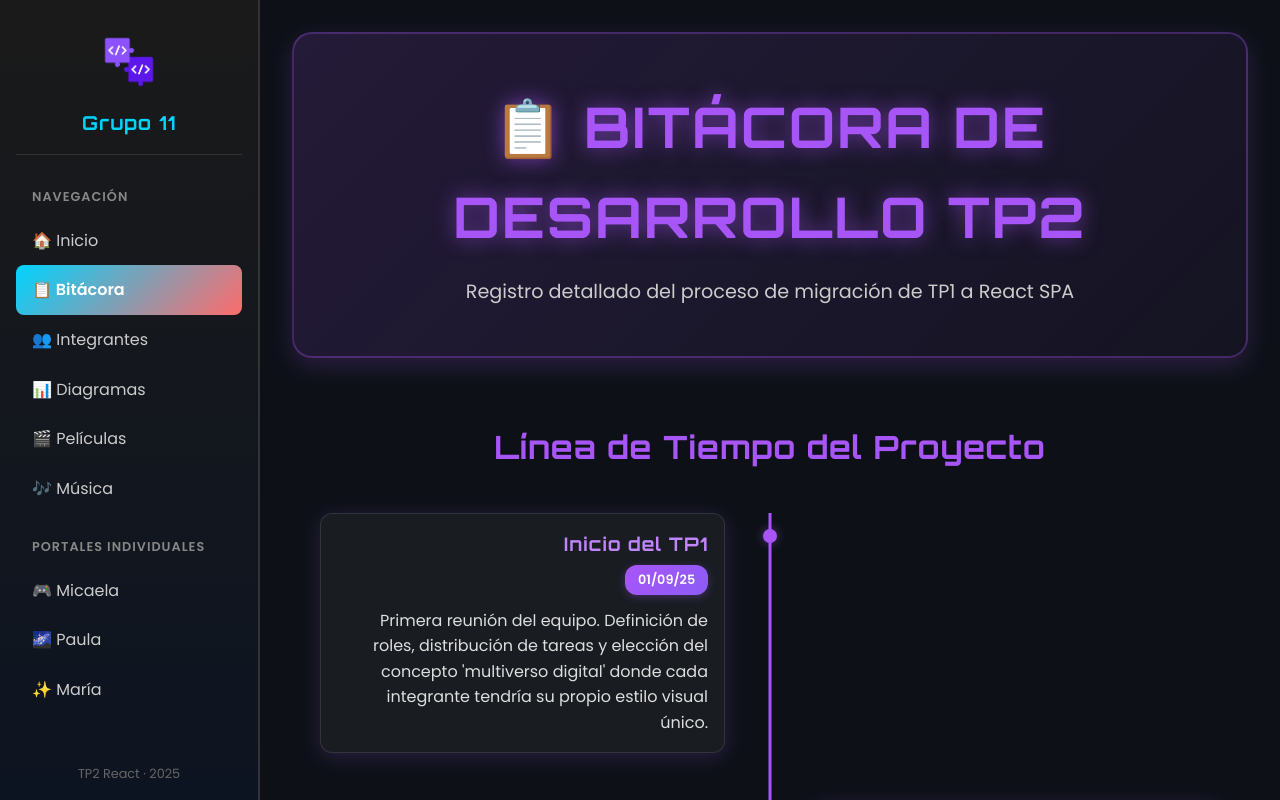
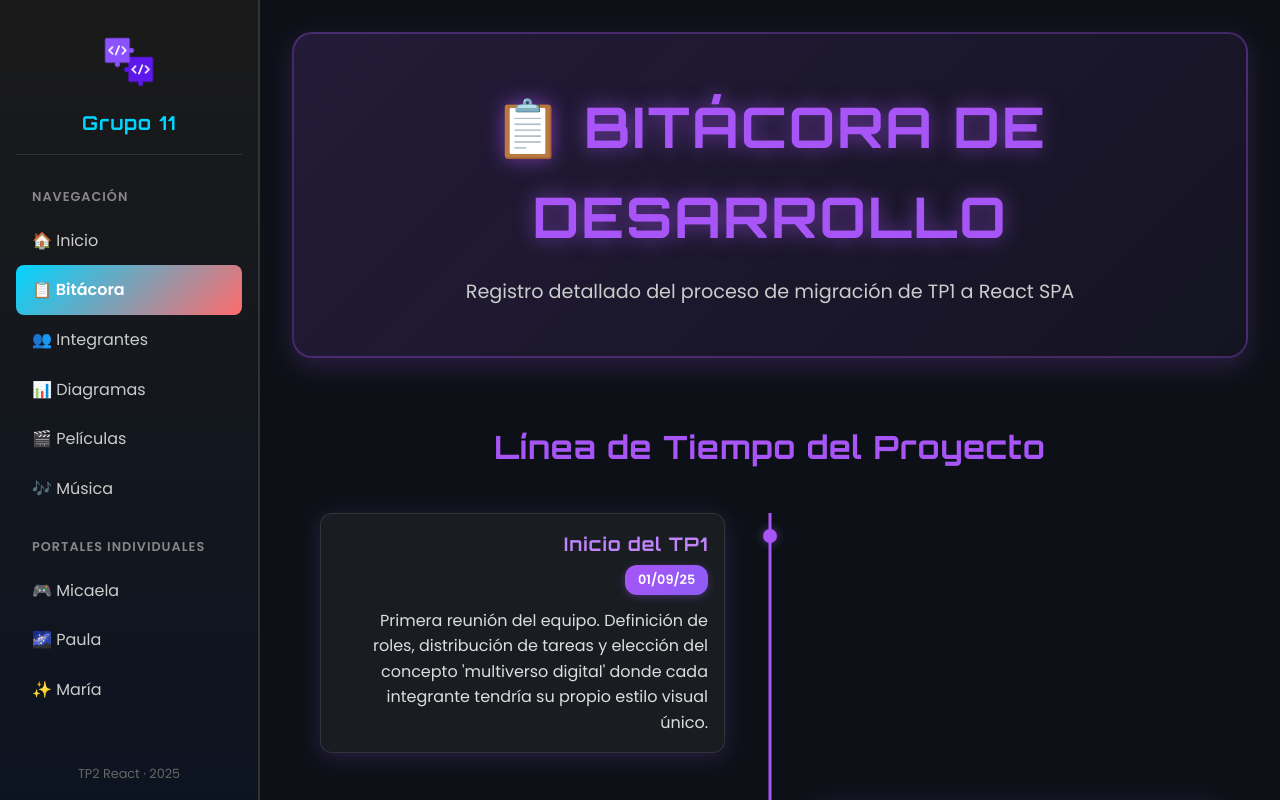
Before and after one commit to micakn/TP2-Front-Grupo11., a React (Vite) app: page /bitacora in a window 1280 px wide. Shown: the top 800 px of the page. Built offline with nearby package versions, Linux system fonts and the light colour scheme.

Commit message:
Update Bitacora.jsx

```diff
--- a/src/pages/Bitacora.jsx
+++ b/src/pages/Bitacora.jsx
@@ -85,7 +85,7 @@ export default function Bitacora() {
    return (
     <div className="bitacora">
       <HeroSection
-  title="📋 Bitácora de Desarrollo TP2"
+  title="📋 Bitácora de Desarrollo"
   subtitle="Registro detallado del proceso de migración de TP1 a React SPA"
   accentColor="#a855f7"
 />
@@ -112,7 +112,7 @@ export default function Bitacora() {
           <div className="card card-hover">
             <h3 style={{color: '#a855f7', marginBottom: '1rem', fontWeight: '700'}}>⚛️ React + Vite</h3>
             <p style={{color: '#ccc', lineHeight: '1.6'}}>
-              Elegimos React con Vite por su velocidad de desarrollo, hot reload instantáneo y build optimizado.
+              Se utiliza React con Vite por su velocidad de desarrollo, hot reload instantáneo y build optimizado.
               Vite reduce los tiempos de compilación en un 60% comparado con Create React App.
             </p>
           </div>
```
